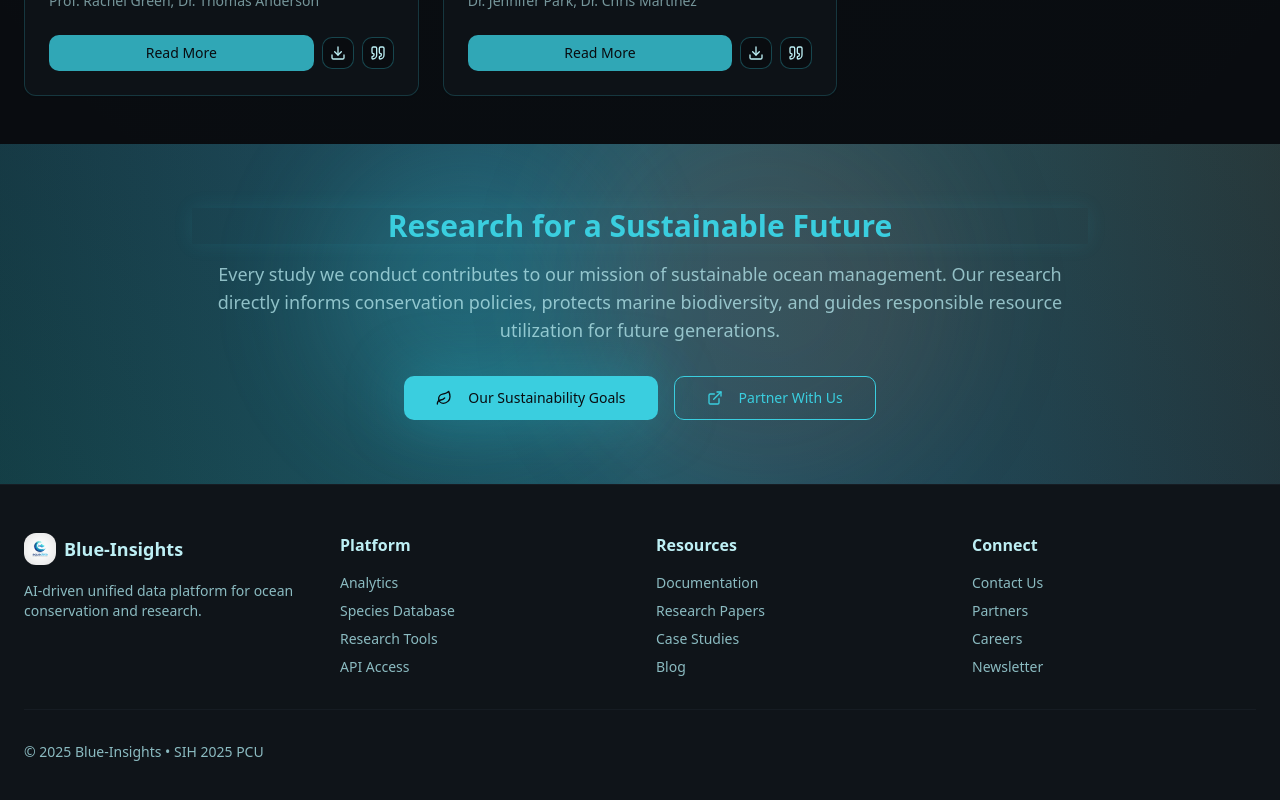
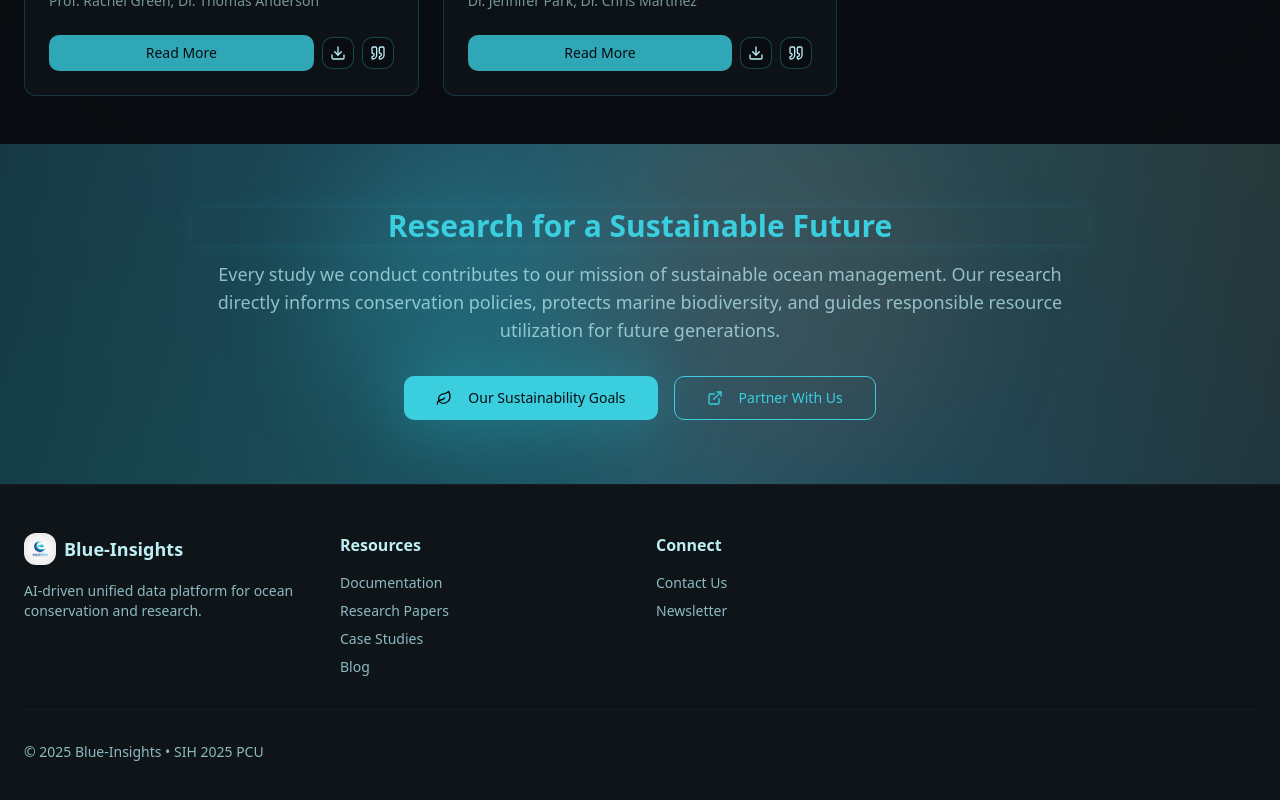
Before and after one commit to theProNerd14/aqua-insights-16, a React (Vite) app: page /research in a window 1280 px wide. Shown: the part 1870-2670 px from the top of the page. Built offline with nearby package versions, Linux system fonts and the light colour scheme; the HTML template or start-up script is replaced by a standard one.

Commit message:
Visual edit in Lovable

```diff
--- a/src/components/Footer.tsx
+++ b/src/components/Footer.tsx
@@ -1,5 +1,4 @@
 import blueInsightsLogo from "@/assets/blue-insights-logo.png";
-
 export const Footer = () => {
   return <footer className="bg-card border-t border-border/50">
       <div className="container mx-auto px-6 py-12">
@@ -14,15 +13,7 @@ export const Footer = () => {
             </p>
           </div>
 
-          <div>
-            <h3 className="font-semibold mb-4">Platform</h3>
-            <ul className="space-y-2 text-sm text-muted-foreground">
-              <li><a href="#" className="hover:text-primary transition-colors">Analytics</a></li>
-              <li><a href="#" className="hover:text-primary transition-colors">Species Database</a></li>
-              <li><a href="#" className="hover:text-primary transition-colors">Research Tools</a></li>
-              <li><a href="#" className="hover:text-primary transition-colors">API Access</a></li>
-            </ul>
-          </div>
+
 
           <div>
             <h3 className="font-semibold mb-4">Resources</h3>
@@ -38,8 +29,8 @@ export const Footer = () => {
             <h3 className="font-semibold mb-4">Connect</h3>
             <ul className="space-y-2 text-sm text-muted-foreground">
               <li><a href="#" className="hover:text-primary transition-colors">Contact Us</a></li>
-              <li><a href="#" className="hover:text-primary transition-colors">Partners</a></li>
-              <li><a href="#" className="hover:text-primary transition-colors">Careers</a></li>
+
+
               <li><a href="#" className="hover:text-primary transition-colors">Newsletter</a></li>
             </ul>
           </div>
```
